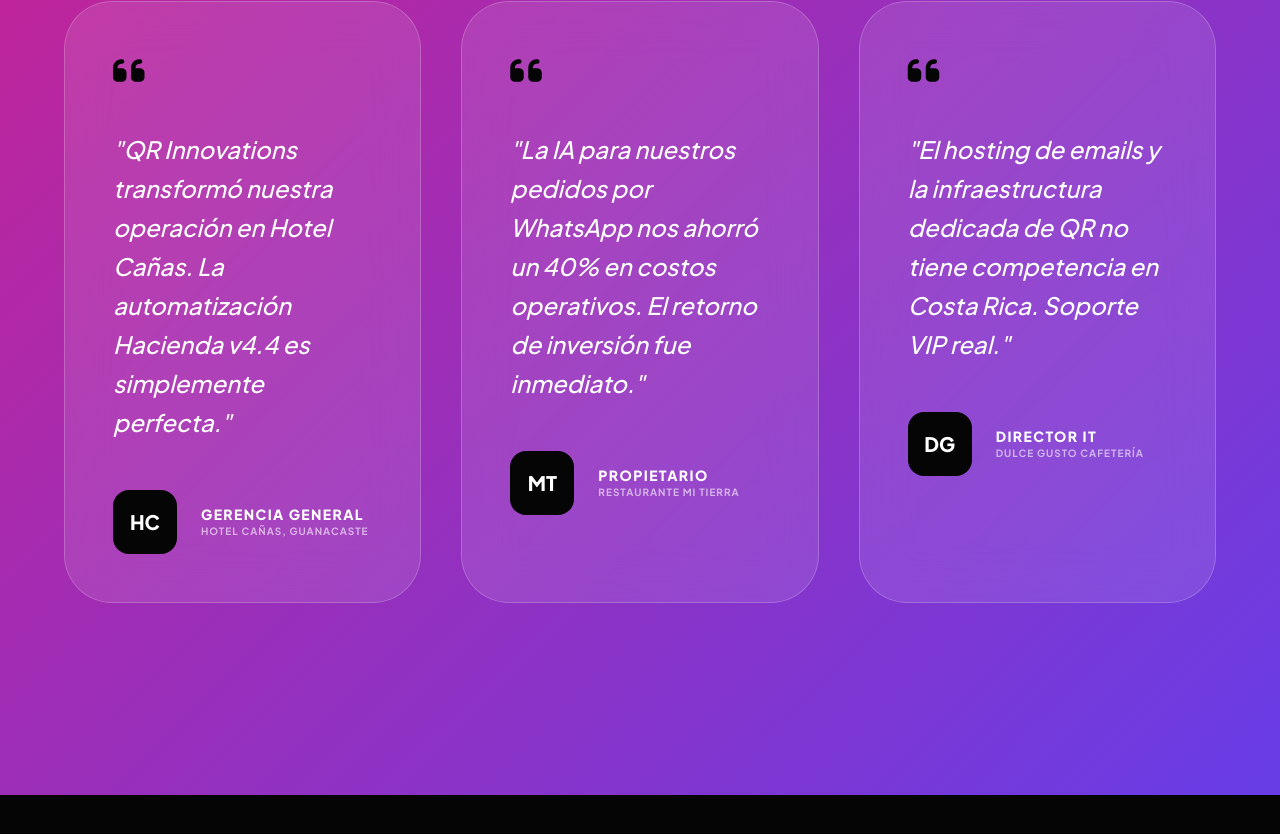
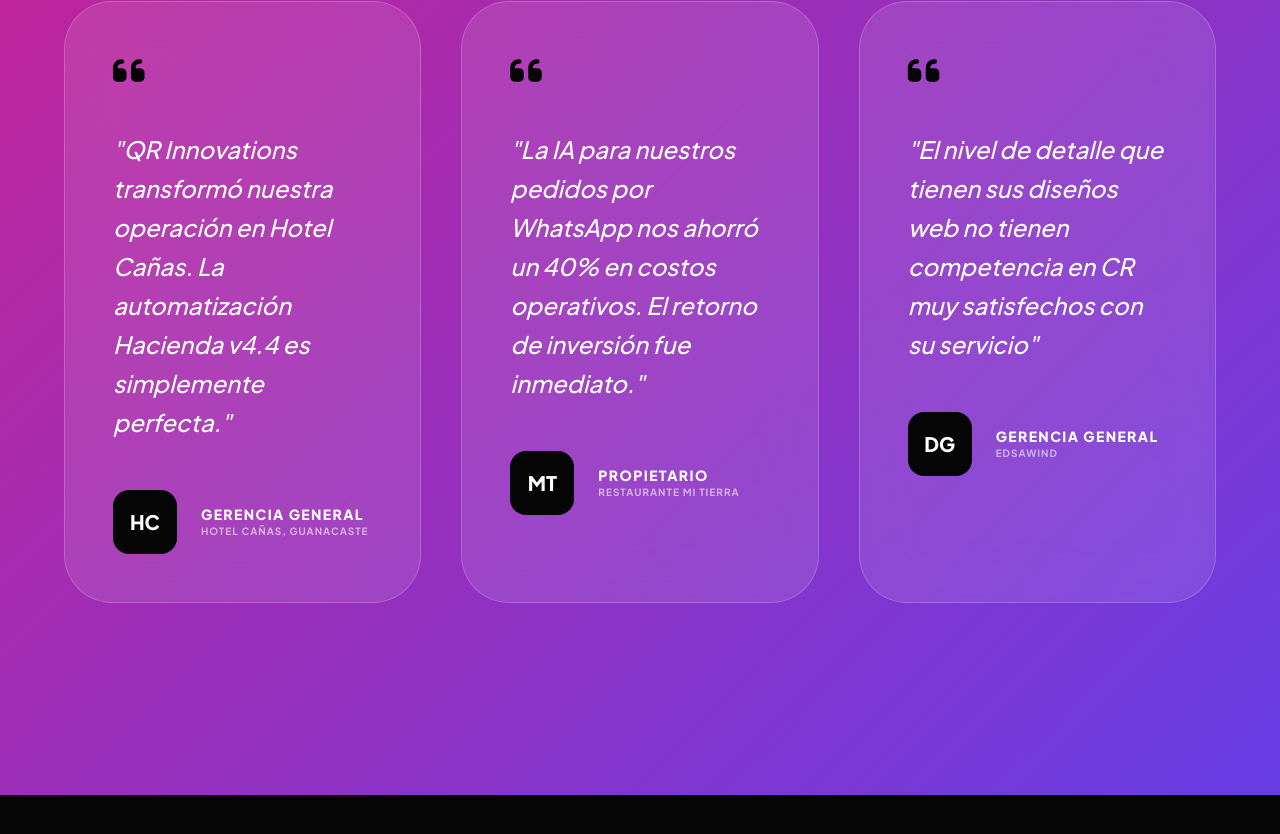
Before and after one commit to medylanQR/qr_innovatios_landigpage, a plain HTML site: page index.html in a window 1280 px wide. Shown: the part 4612-5446 px from the top of the page. Drawn offline with nearby package versions, Linux system fonts and the light colour scheme.

Commit message:
cambios texto

```diff
--- a/index.html
+++ b/index.html
@@ -277,12 +277,12 @@
                 </div>
                 <div class="bg-white/10 p-12 rounded-[3rem] border border-white/20 backdrop-blur-xl hover:bg-white/15 transition-all">
                     <div class="text-qrDark mb-10 text-4xl"><i class="fa-solid fa-quote-left"></i></div>
-                    <p class="text-2xl font-medium leading-relaxed mb-12 italic">"El hosting de emails y la infraestructura dedicada de QR no tiene competencia en Costa Rica. Soporte VIP real."</p>
+                    <p class="text-2xl font-medium leading-relaxed mb-12 italic">"El nivel de detalle que tienen sus diseños web no tienen competencia en CR muy satisfechos con su servicio"</p>
                     <div class="flex items-center gap-6">
                         <div class="w-16 h-16 rounded-2xl bg-qrDark flex items-center justify-center font-black text-xl">DG</div>
                         <div>
-                            <p class="font-black uppercase tracking-widest text-sm">Director IT</p>
-                            <p class="text-[10px] uppercase font-bold opacity-60 tracking-widest">Dulce Gusto Cafetería</p>
+                            <p class="font-black uppercase tracking-widest text-sm">Gerencia General</p>
+                            <p class="text-[10px] uppercase font-bold opacity-60 tracking-widest">Edsawind</p>
                         </div>
                     </div>
                 </div>
```
